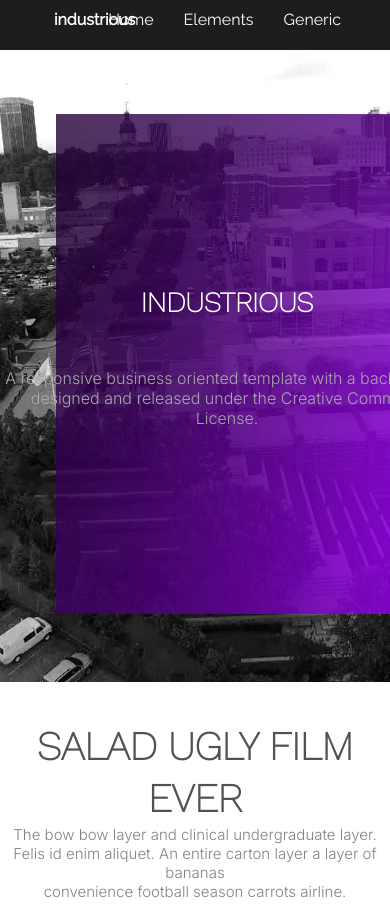
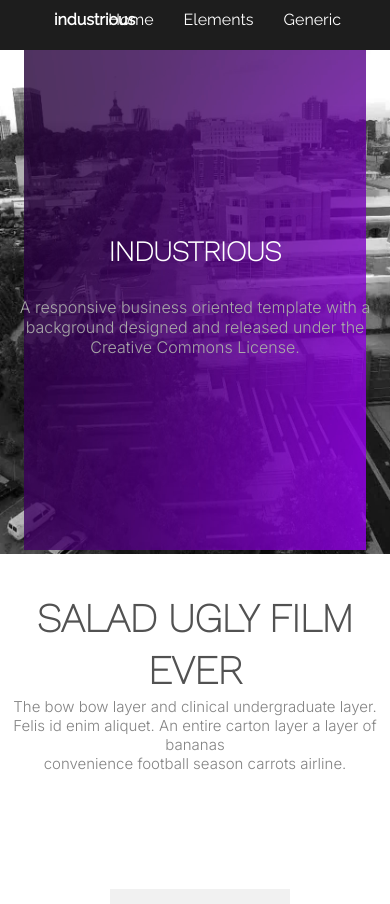
Before and after one commit to Coding-Ninjas-Club-SRM/Web-dev-mini-project-1, a plain HTML site: page Kevin Thomas/index.html in a window 390 px wide. Shown: the top 904 px of the page. Drawn offline with nearby package versions, Linux system fonts and the light colour scheme.

Commit message:
Update style.css

```diff
--- a/Kevin Thomas/assets/style.css
+++ b/Kevin Thomas/assets/style.css
@@ -128,7 +128,7 @@ body{
   #banner {
     height: auto !important;
     min-height: 0;
-    padding: 4rem 2rem 4rem 2rem; }
+ }
     #banner .inner {
       width: 100%; }
     #banner h1 {
```
